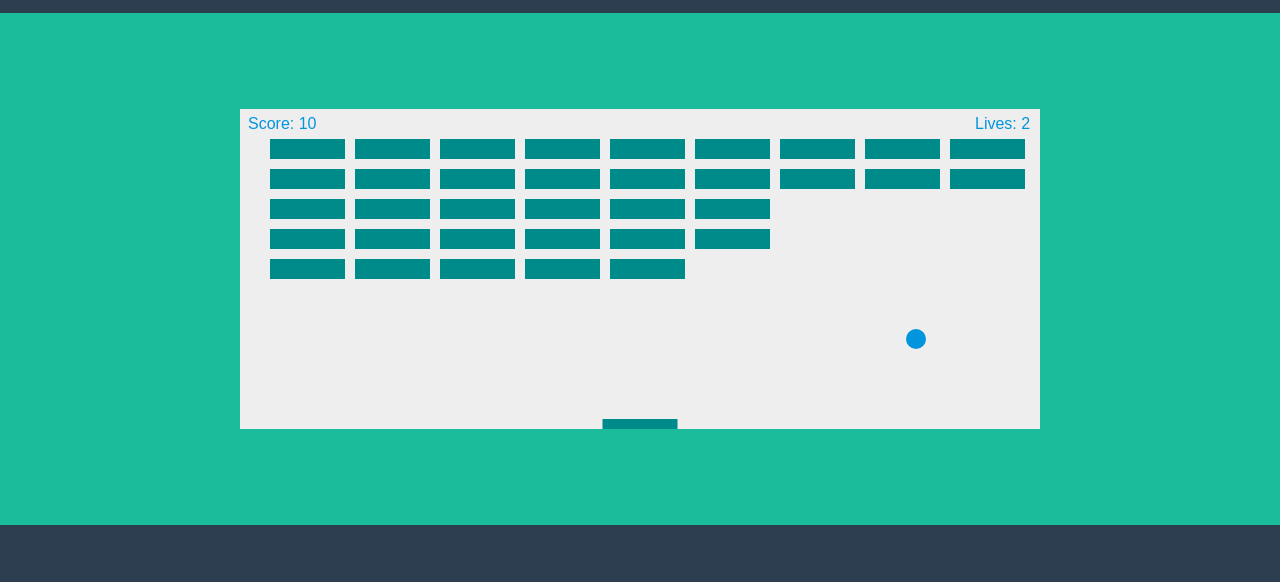
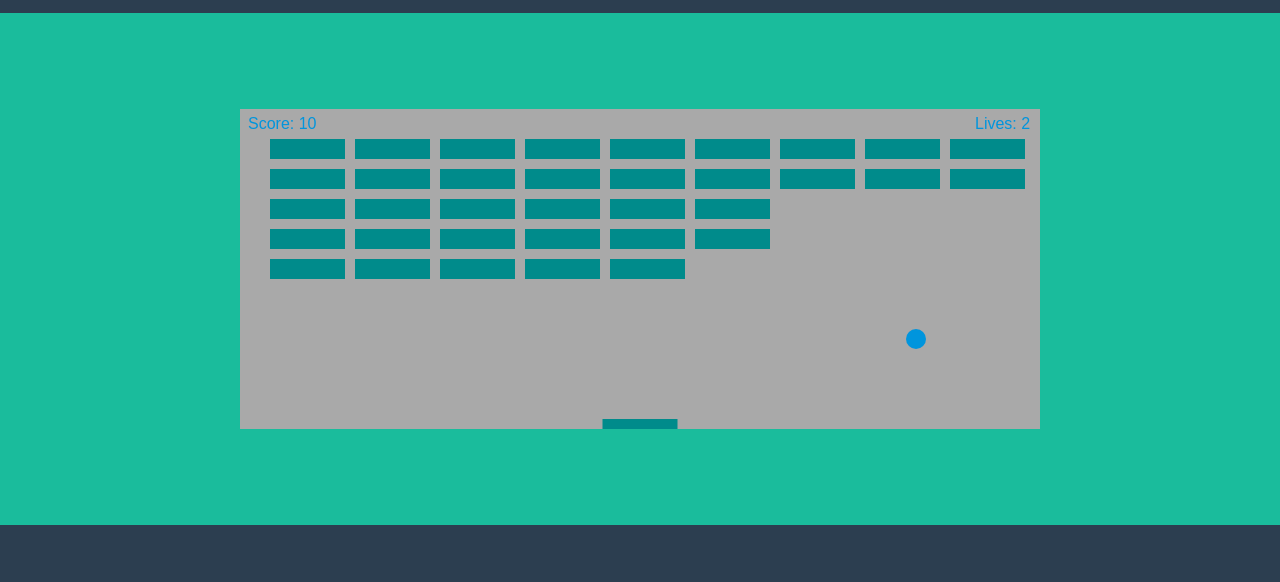
Before and after one commit to DanielFelipeRoa/Proyecto-Final-Modelos-2, a plain HTML site: page bloques.html in a window 1280 px wide. Shown: the part 91-673 px from the top of the page. Drawn offline with Linux system fonts and the light colour scheme.

Commit message:
Update local.css

```diff
--- a/css/local.css
+++ b/css/local.css
@@ -15,7 +15,7 @@
 }
 
 #myCanvas {
-	background: #eee;
+	background: darkgray;
     display: block;
     margin: 0 auto;
 }
```
